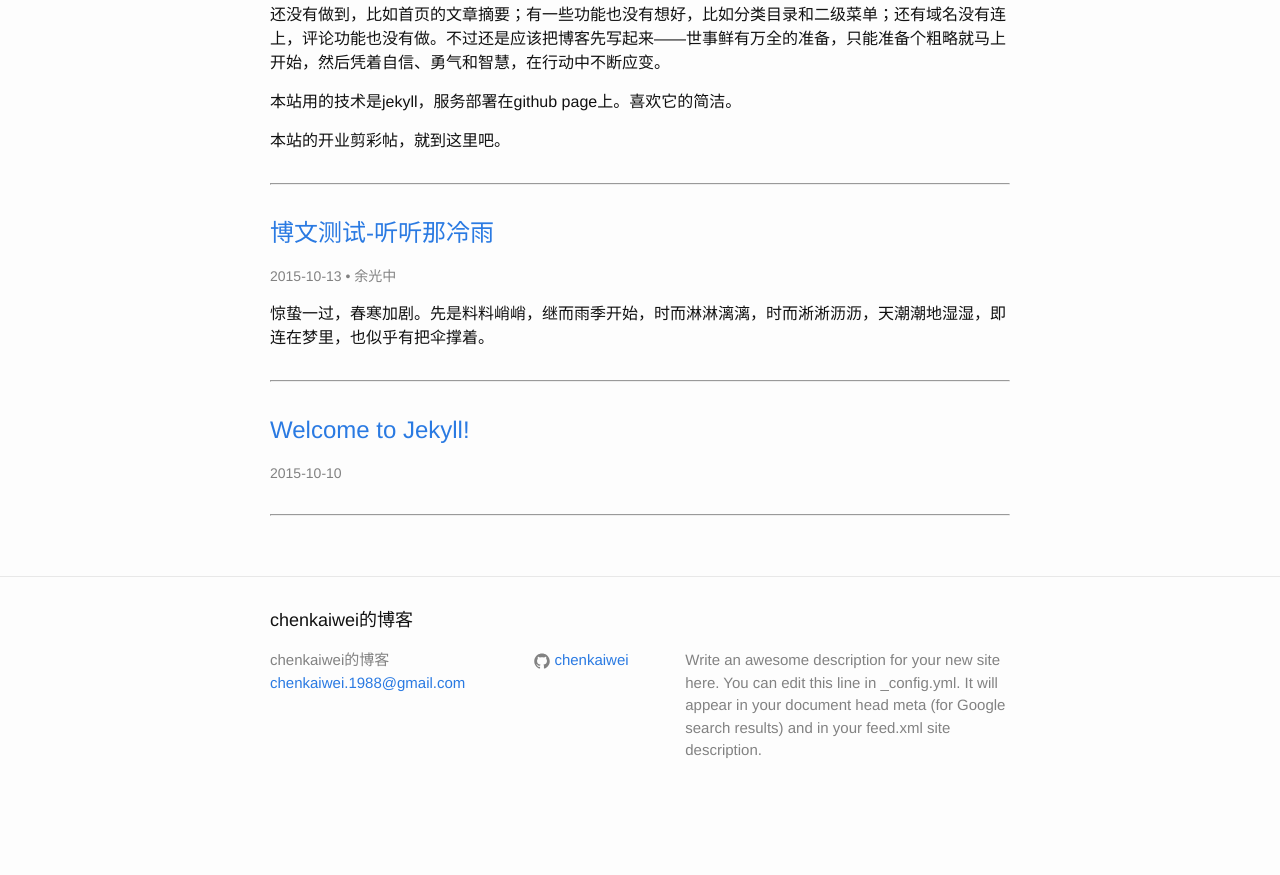
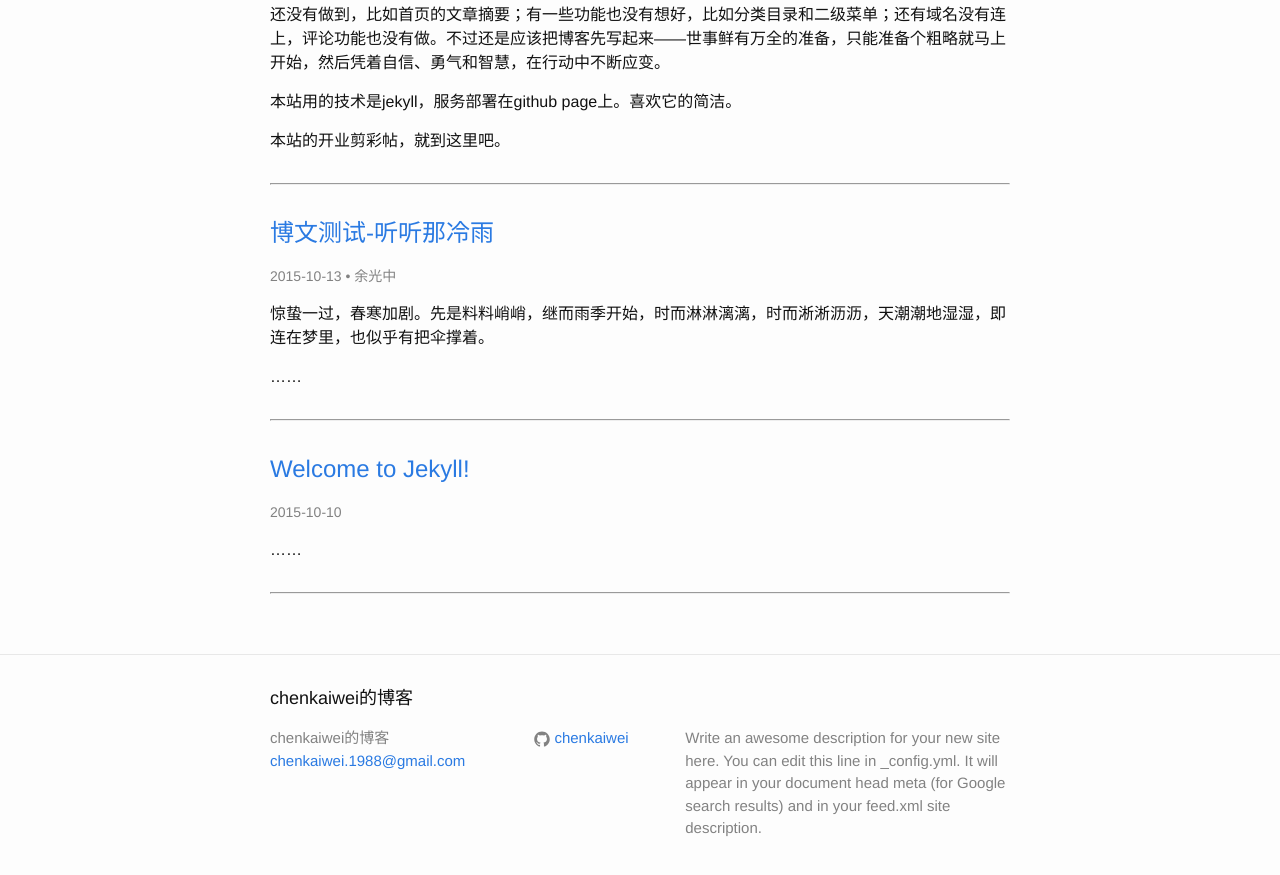
Before and after one commit to chenkaiwei/chenkaiwei.github.com, a Jekyll site: the page built from index.html, in a window 1280 px wide and 900 px high, scrolled down 871 px. Shown: the top 875 px of the window. Built offline with Jekyll 4.4.1, drawn with Linux system fonts in a browser that asks for light colours; before the commit the page ends 1693 px from its top, so only the background shows below that.

Commit message:
首页，摘要区分

```diff
--- a/index.html
+++ b/index.html
@@ -11,6 +11,9 @@ layout: default
         <p class="post-meta">{{ post.date | date: "%Y-%m-%d" }}{% if post.author %} • {{ post.author }}{% endif %}{% if post.meta %} • {{ post.meta }}{% endif %}</p>
       		<article class="post-content">
     		{{ post.excerpt }}
+    		{% if post.content contains site.excerpt_separator %}
+    		……
+    		{% endif %}
   			</article>
         <hr/>
       </li>
```
